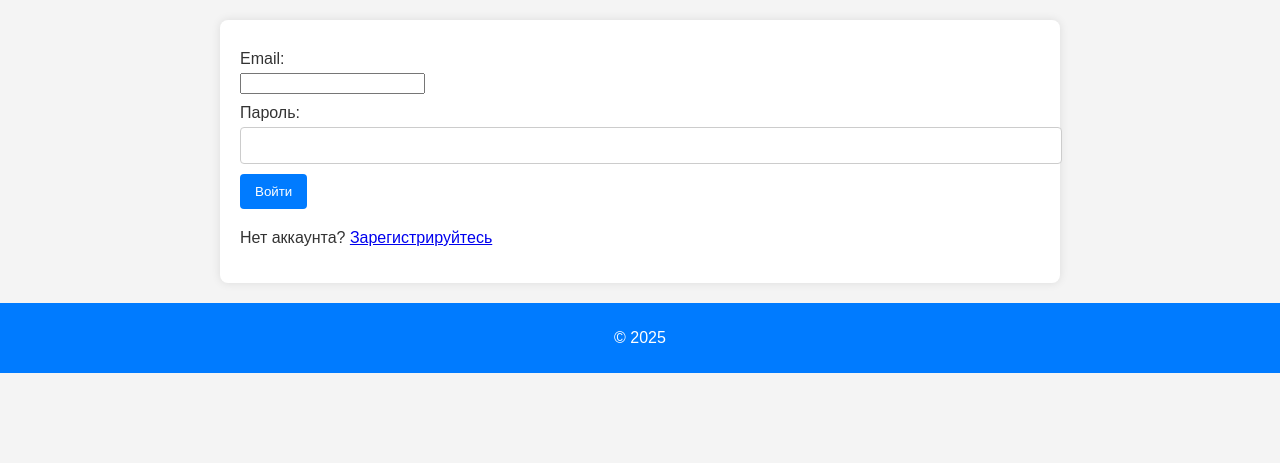
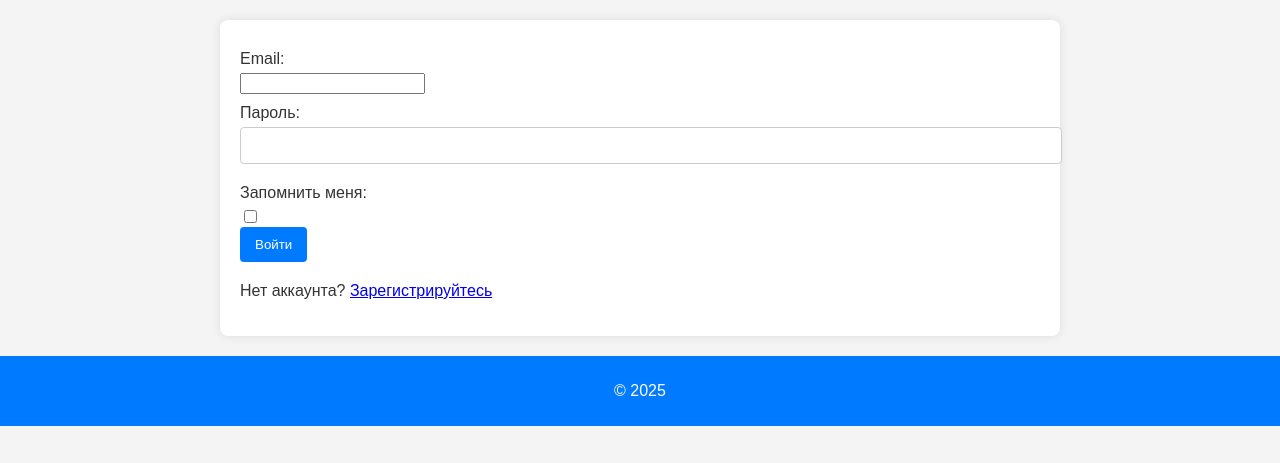
Before and after one commit to Budnikcam/studytest, a Flask app: page /login in a window 1280 px wide. Shown: the part 134-597 px from the top of the page. Run offline with Flask 3, Linux system fonts and the light colour scheme.

Commit message:
Update login.html

```diff
--- a/backend/templates/login.html
+++ b/backend/templates/login.html
@@ -17,7 +17,8 @@
     </header>
     <main>
         <form method="POST" novalidate>
-            <div>
+            {{ form.hidden_tag() }}
+
                 <label for="email">Email:</label>
                 <input type="email" name="email" required class="form-control">
                 {% if form.email.errors %}
@@ -32,6 +33,10 @@
                 {% endif %}
             </div>
             <div>
+                <label for="remember">Запомнить меня:</label>
+                <input type="checkbox" name="remember" id="remember">
+            </div>
+            <div>
                 <button type="submit" class="btn btn-primary">Войти</button>
             </div>
         </form>
```
